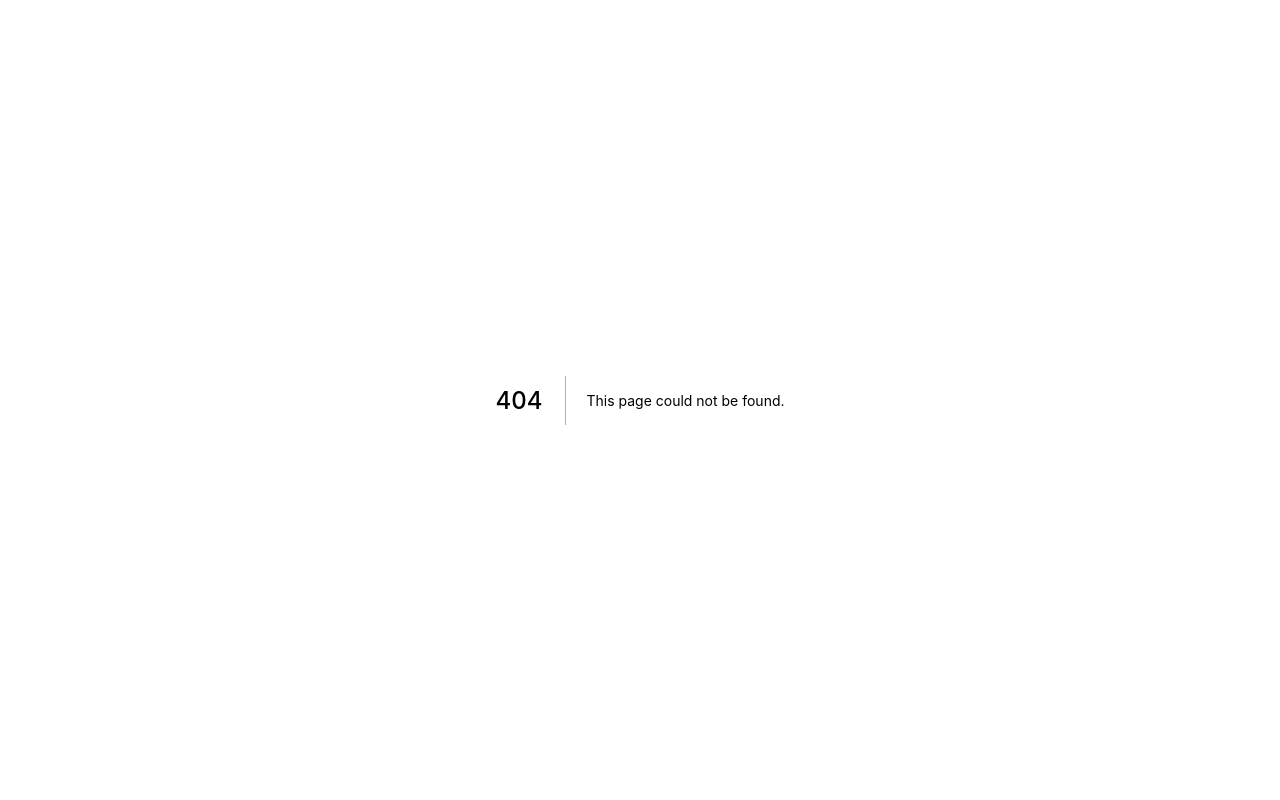
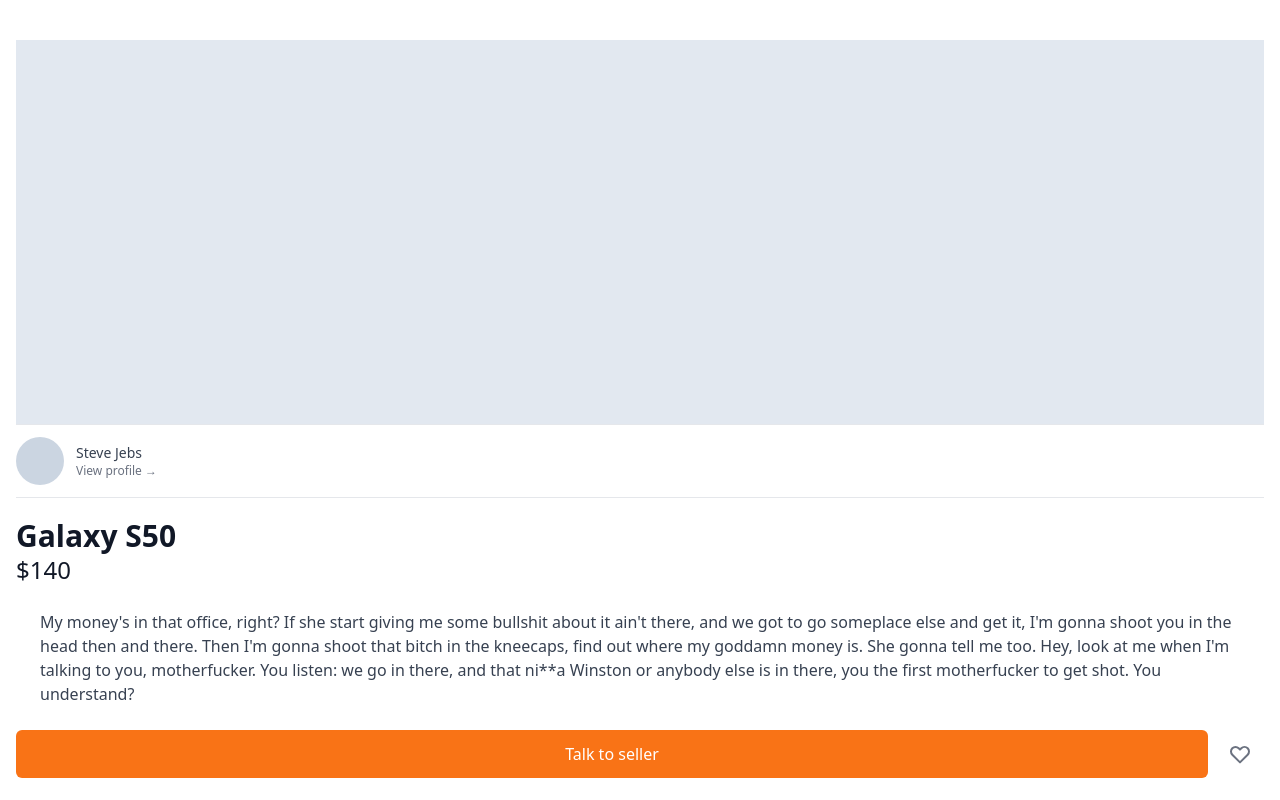
Before and after one commit to Choi-Yuchan/carrot-market, a Next.js app: page /items/1 in a window 1280 px wide. Before the commit this address had no page. Shown: the top 800 px of the page. Built offline with nearby package versions, Linux system fonts and the light colour scheme.

Commit message:
make a page for items detail

```diff
--- /dev/null
+++ b/pages/items/[id].tsx
@@ -0,0 +1,66 @@
+import type { NextPage } from "next";
+
+const ItemDetail: NextPage = () => {
+  return (
+    <div className="px-4 py-10">
+      <div className="mb-8">
+        <div className="h-96 bg-slate-200" />
+        <div className="flex py-3 border-t border-b cursor-pointer items-center space-x-3">
+          <div className="w-12 h-12 rounded-full bg-slate-300" />
+          <div>
+            <p className="text-sm font-medium text-gray-700">Steve Jebs</p>
+            <p className="text-xs font-medium text-gray-500">View profile &rarr;</p>
+          </div>
+        </div>
+        <div className="mt-5">
+          <h1 className="text-3xl text-gray-900 font-bold">Galaxy S50</h1>
+          <span className="text-2xl mt-3 text-gray-900">$140</span>
+          <p className="text-base m-6 text-gray-700">
+            My money&apos;s in that office, right? If she start giving me some
+            bullshit about it ain&apos;t there, and we got to go someplace else
+            and get it, I&apos;m gonna shoot you in the head then and there.
+            Then I&apos;m gonna shoot that bitch in the kneecaps, find out where
+            my goddamn money is. She gonna tell me too. Hey, look at me when
+            I&apos;m talking to you, motherfucker. You listen: we go in there,
+            and that ni**a Winston or anybody else is in there, you the first
+            motherfucker to get shot. You understand?
+          </p>
+          <div className="flex items-center justify-between space-x-2">
+            <button className="flex-1 bg-orange-500 text-white py-3 rounded-md font-medium hover:bg-orange-600 focus:outline-none focus:ring-2 focus:ring-offset-2 focus:ring-orange-500">Talk to seller</button>
+            <button className="p-3 flex items-center justify-center text-gray-500 rounded-md hover:bg-gray-100 hover:text-pink-400">
+              <svg
+                className="h-6 w-6 "
+                xmlns="http://www.w3.org/2000/svg"
+                fill="none"
+                viewBox="0 0 24 24"
+                stroke="currentColor"
+                aria-hidden="true"
+              >
+                <path
+                  strokeLinecap="round"
+                  strokeLinejoin="round"
+                  strokeWidth="2"
+                  d="M4.318 6.318a4.5 4.5 0 000 6.364L12 20.364l7.682-7.682a4.5 4.5 0 00-6.364-6.364L12 7.636l-1.318-1.318a4.5 4.5 0 00-6.364 0z"
+                />
+              </svg>
+            </button>
+          </div>
+        </div>
+      </div>
+      <div>
+        <h2 className="text-2xl font-bold text-gray-900 ">Similar items</h2>
+        <div className="grid grid-cols-2 gap-4 mt-6">
+          {[1, 2, 3, 4, 5, 6].map((_, i) => (
+            <div key={i}>
+              <div className="h-56 w-full bg-slate-300 mb-4" />
+              <h3 className="text-gray-700 -mb-1">Galaxy S60</h3>
+              <p className="text-sm font-medium text-gray-900">$6</p>
+            </div>
+          ))}
+        </div>
+      </div>
+    </div>
+  );
+};
+
+export default ItemDetail;
```
